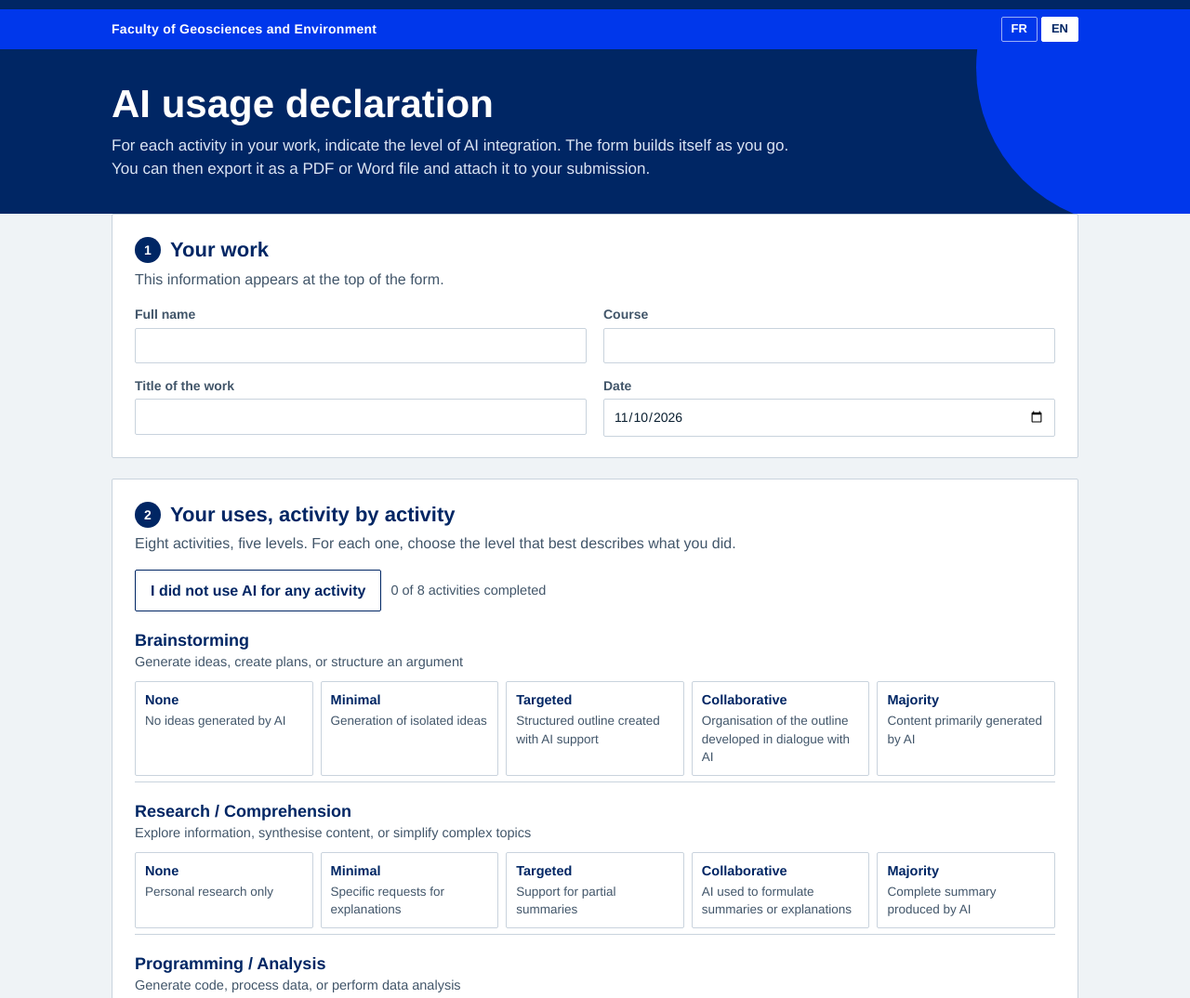
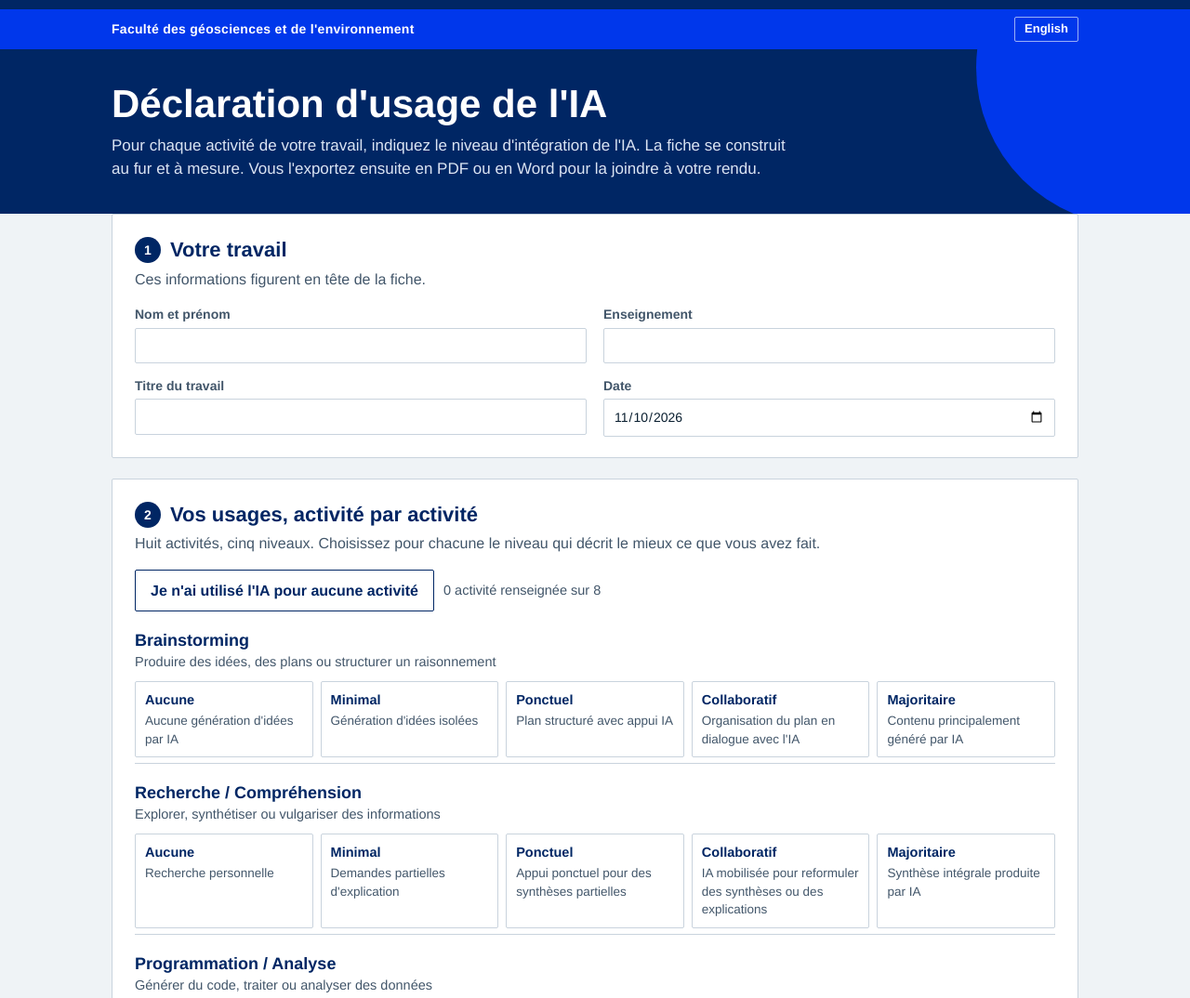
Before and after one commit to johannluthi/declaration-usage-ia, a plain HTML site: page index.html in a window 1280 px wide. Shown: the top 1074 px of the page at 93% size. Drawn offline with Linux system fonts and the light colour scheme.

Commit message:
Français par défaut, bouton unique pour l'anglais
Co-Authored-By: Claude Fable 5.2 <noreply@anthropic.com>

```diff
--- a/index.html
+++ b/index.html
@@ -20,7 +20,7 @@ body{margin:0;font-family:var(--font);color:var(--ink);background:var(--bg);line
 .band-blue{background:var(--blue);color:#fff;font-size:14px;font-weight:600;letter-spacing:.02em}
 .band-blue .wrap{display:flex;justify-content:space-between;align-items:center;gap:12px;padding-top:8px;padding-bottom:8px}
 .lang{display:flex;gap:4px}
-.lang button{font:inherit;font-size:13px;border:1px solid rgba(255,255,255,.6);background:transparent;color:#fff;padding:3px 10px;border-radius:2px;cursor:pointer}
+.lang button{white-space:nowrap;font:inherit;font-size:13px;border:1px solid rgba(255,255,255,.6);background:transparent;color:#fff;padding:3px 10px;border-radius:2px;cursor:pointer}
 .lang button[aria-pressed="true"]{background:#fff;color:var(--navy);border-color:#fff}
 .hero{background:var(--navy);color:#fff;position:relative;overflow:hidden}
 .hero::after{content:"";position:absolute;right:-110px;top:-150px;width:340px;height:340px;border-radius:50%;background:var(--blue)}
@@ -111,8 +111,7 @@ footer p{margin:0 0 6px}
 <div class="band-blue"><div class="wrap">
   <span id="t-fac"></span>
   <div class="lang" role="group" aria-label="Langue / Language">
-    <button type="button" data-lang="fr">FR</button>
-    <button type="button" data-lang="en">EN</button>
+    <button type="button" id="b-lang" lang="en">English</button>
   </div>
 </div></div>
 <header class="hero"><div class="wrap">
@@ -290,7 +289,7 @@ try {
     S.lang = o.lang === "en" ? "en" : "fr";
     META.forEach(k => { if (typeof o.meta[k] === "string") S.meta[k] = o.meta[k]; });
     ACTS.forEach(a => { const v = o.acts[a.id]; if (v) S.acts[a.id] = {level: Number.isInteger(v.level) && v.level >= 0 && v.level <= 4 ? v.level : null, tool: String(v.tool || ""), detail: String(v.detail || "")}; });
-  } else if ((navigator.language || "").toLowerCase().startsWith("en")) S.lang = "en";
+  }
 } catch (e) {}
 function save(){ try { localStorage.setItem(KEY, JSON.stringify(S)); } catch (e) {} }
 
@@ -314,7 +313,7 @@ function renderStatic(){
   document.title = t.docTitle;
   const map = {"t-fac":t.fac,"t-title":t.title,"t-lead":t.lead,"t-h1":t.h1,"t-s1":t.s1,"t-h2":t.h2,"t-s2":t.s2,"t-h3":t.h3,"t-s3":t.s3,"b-none":t.none,"b-pdf":t.pdf,"b-docx":t.docx,"b-reset":t.reset,"t-pdfnote":t.pdfnote,"t-f1":t.f1,"t-f2":t.f2};
   for (const id in map) $(id).textContent = map[id];
-  document.querySelectorAll(".lang button").forEach(b => b.setAttribute("aria-pressed", String(b.dataset.lang === S.lang)));
+  const bl = $("b-lang"); bl.textContent = S.lang === "fr" ? "English" : "Français"; bl.lang = S.lang === "fr" ? "en" : "fr";
   $("msg").hidden = true;
 }
 function renderForm(){
@@ -497,7 +496,7 @@ function exportDocx(){
 
 /* ---------- Branchements ---------- */
 function renderAll(){ renderStatic(); renderForm(); renderFiche(); }
-document.querySelectorAll(".lang button").forEach(b => b.addEventListener("click", () => { S.lang = b.dataset.lang; save(); renderAll(); }));
+$("b-lang").addEventListener("click", () => { S.lang = S.lang === "fr" ? "en" : "fr"; save(); renderAll(); });
 $("b-none").addEventListener("click", () => { ACTS.forEach(a => { S.acts[a.id].level = 0; }); save(); renderAll(); });
 $("b-reset").addEventListener("click", () => { if (!confirm(T[S.lang].resetQ)) return; const lang = S.lang; S = blank(); S.lang = lang; save(); renderAll(); });
 $("b-pdf").addEventListener("click", exportPdf);
```
